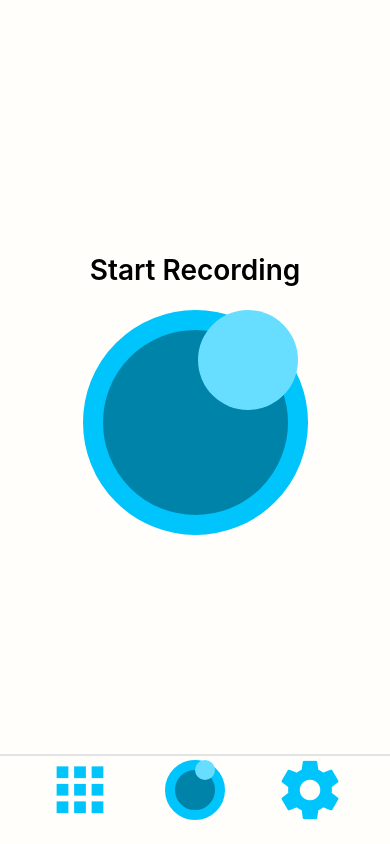
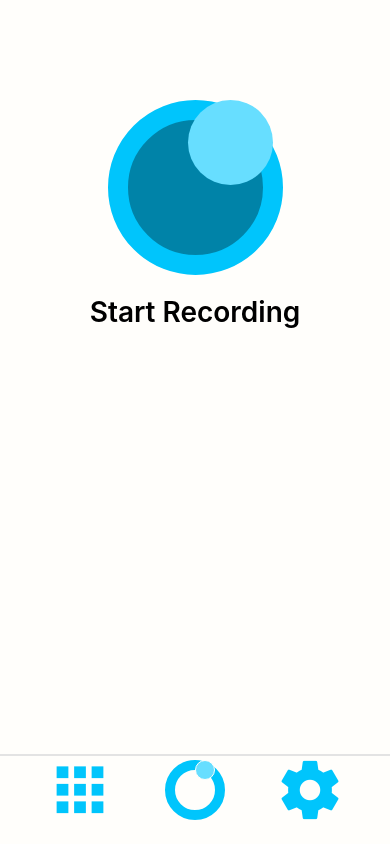
Before and after one commit to ishangarg/SSW555-team-4, a React Native app in the folder frontend/: screen / in a window 390 px wide. Built offline with nearby package versions, Linux system fonts and the light colour scheme.

Commit message:
Added commented out code for the speech-to-text area and updated some UI features

```diff
--- a/frontend/app/components/CentralButton.tsx
+++ b/frontend/app/components/CentralButton.tsx
@@ -21,16 +21,16 @@ const CentralButton = ({ onPress }: Props) => {
 
 const styles = StyleSheet.create({
   bigButton: {
-    width: 225,
-    height: 225,
+    width: 175,
+    height: 175,
     backgroundColor: defaultStyles.colors.secondary,
     borderRadius: 150,
     borderColor: defaultStyles.colors.primary,
     borderWidth: 20,
   },
   smallButton: {
-    width: 100,
-    height: 100,
+    width: 85,
+    height: 85,
     backgroundColor: defaultStyles.colors.accent,
     borderRadius: 50,
     position: "absolute",
--- a/frontend/app/components/Navigation.tsx
+++ b/frontend/app/components/Navigation.tsx
@@ -28,6 +28,14 @@ const Navigation = () => {
 };
 
 const styles = StyleSheet.create({
+  bigButton: {
+    width: 60,
+    height: 60,
+    backgroundColor: defaultStyles.colors.white,
+    borderRadius: 150,
+    borderColor: defaultStyles.colors.primary,
+    borderWidth: 10,
+  },
   container: {
     width: "100%",
     height: 70,
@@ -40,18 +48,12 @@ const styles = StyleSheet.create({
     alignItems: "center",
     flexDirection: "row",
   },
-  bigButton: {
-    width: 60,
-    height: 60,
-    backgroundColor: defaultStyles.colors.secondary,
-    borderRadius: 150,
-    borderColor: defaultStyles.colors.primary,
-    borderWidth: 10,
-  },
   smallButton: {
     width: 20,
     height: 20,
     backgroundColor: defaultStyles.colors.accent,
+    borderColor: defaultStyles.colors.white,
+    borderWidth: 1,
     borderRadius: 50,
     position: "absolute",
     right: 10,
--- a/frontend/app/hooks/useAudioRecorder.ts
+++ b/frontend/app/hooks/useAudioRecorder.ts
@@ -60,7 +60,9 @@ export const useAudioRecorder = (recordingOptions: Audio.RecordingOptions) => {
   };
 
   // Upload recording to a backend service
-  const uploadRecording = async (endpoint: string) => {
+  const uploadRecording = async (
+    endpoint: string
+  ): Promise<string | undefined> => {
     if (!recordingUri) return;
 
     const formData = new FormData();
@@ -68,7 +70,7 @@ export const useAudioRecorder = (recordingOptions: Audio.RecordingOptions) => {
       uri: recordingUri,
       name: "recording.m4a", // Change this as needed
       type: "audio/m4a", // Ensure this matches what the server expects
-    } as any); // Type assertion
+    } as any);
 
     try {
       const response = await fetch(endpoint, {
@@ -81,12 +83,14 @@ export const useAudioRecorder = (recordingOptions: Audio.RecordingOptions) => {
 
       if (response.ok) {
         console.log("Upload successful!");
+        return await response.text(); // This will get the text response from the endpoint
       } else {
-        console.error("Upload failed:", await response.text());
+        console.error("Upload failed:", await response.text()); // This will get the response's error message if the endpoint encounters a problem
       }
     } catch (error) {
-      console.error("Error uploading recording:", error);
+      console.error("Error uploading recording:", error); // This will display the error if there is a problem connecting with the endpoint
     }
+    return undefined;
   };
 
   // Cleanup sound when component unmounts
--- a/frontend/app/screen/HomeScreen.tsx
+++ b/frontend/app/screen/HomeScreen.tsx
@@ -1,4 +1,4 @@
-import React from "react";
+import React, { useState } from "react";
 import { Button, StyleSheet, Text, View } from "react-native";
 import { MaterialIcons } from "@expo/vector-icons";
 
@@ -19,10 +19,37 @@ const HomeScreen = () => {
     uploadRecording,
   } = useAudioRecorder(recordingOptions);
 
+  const [text, setText] = useState<string | undefined>();
+
   const handleUpload = async () => {
+    // This method will submit the voice recording to the backend to convert the audio to text
+    // Should receive the text as a response
+
+    // Below will be integrated when the Endpoint is complete
+
     // const endpoint = "https://your-backend-service.com/upload"; // Replace with your backend URL
-    // await uploadRecording(endpoint);
-    console.log("Now would be when the sound is sent to the backend");
+
+    // try {
+    //   const textFromSpeech = await uploadRecording(endpoint);
+
+    //   if (textFromSpeech) {
+    //     setText(textFromSpeech);
+    //     console.log("Text received from speech:", textFromSpeech);
+    //   } else {
+    //     console.log("No text received from the server.");
+    //     setText("No text could be extracted from the audio.");
+    //   }
+    // } catch (error) {
+    //   console.error("Error during speech processing:", error);
+    //   setText(
+    //     `Error processing speech: ${
+    //       error instanceof Error ? error.message : String(error)
+    //     }`
+    //   );
+    // }
+
+    console.log("Audio processing complete");
+    setText("This is what the text will look like");
   };
 
   return (
@@ -30,6 +57,7 @@ const HomeScreen = () => {
       <Text style={styles.recordingText}>
         {recording ? "Stop Recording" : "Start Recording"}
       </Text>
+      <View style={styles.buttonContainer}>
         <CentralButton
           onPress={async () => {
             if (recording) {
@@ -40,7 +68,11 @@ const HomeScreen = () => {
             }
           }}
         />
+      </View>
+
       {recordingUri && (
+        // Once the speech to text is implemented we will
+        // Not need the play recording button because people can see what they said
         <View
           style={{
             position: "absolute",
@@ -57,15 +89,21 @@ const HomeScreen = () => {
           />
         </View>
       )}
+      <Text>{text}</Text>
       <Navigation />
     </Screen>
   );
 };
 
 const styles = StyleSheet.create({
+  buttonContainer: {
+    position: "absolute",
+    top: 100,
+  },
+
   recordingText: {
     position: "absolute",
-    top: "30%",
+    top: "35%",
     fontWeight: "600",
     fontSize: 28,
   },
@@ -73,11 +111,6 @@ const styles = StyleSheet.create({
     justifyContent: "center",
     alignItems: "center",
   },
-  settings: {
-    position: "absolute",
-    top: 60,
-    right: 20,
-  },
 });
 
 export default HomeScreen;
```
Lines whose indentation alone changed are shown as unchanged.
